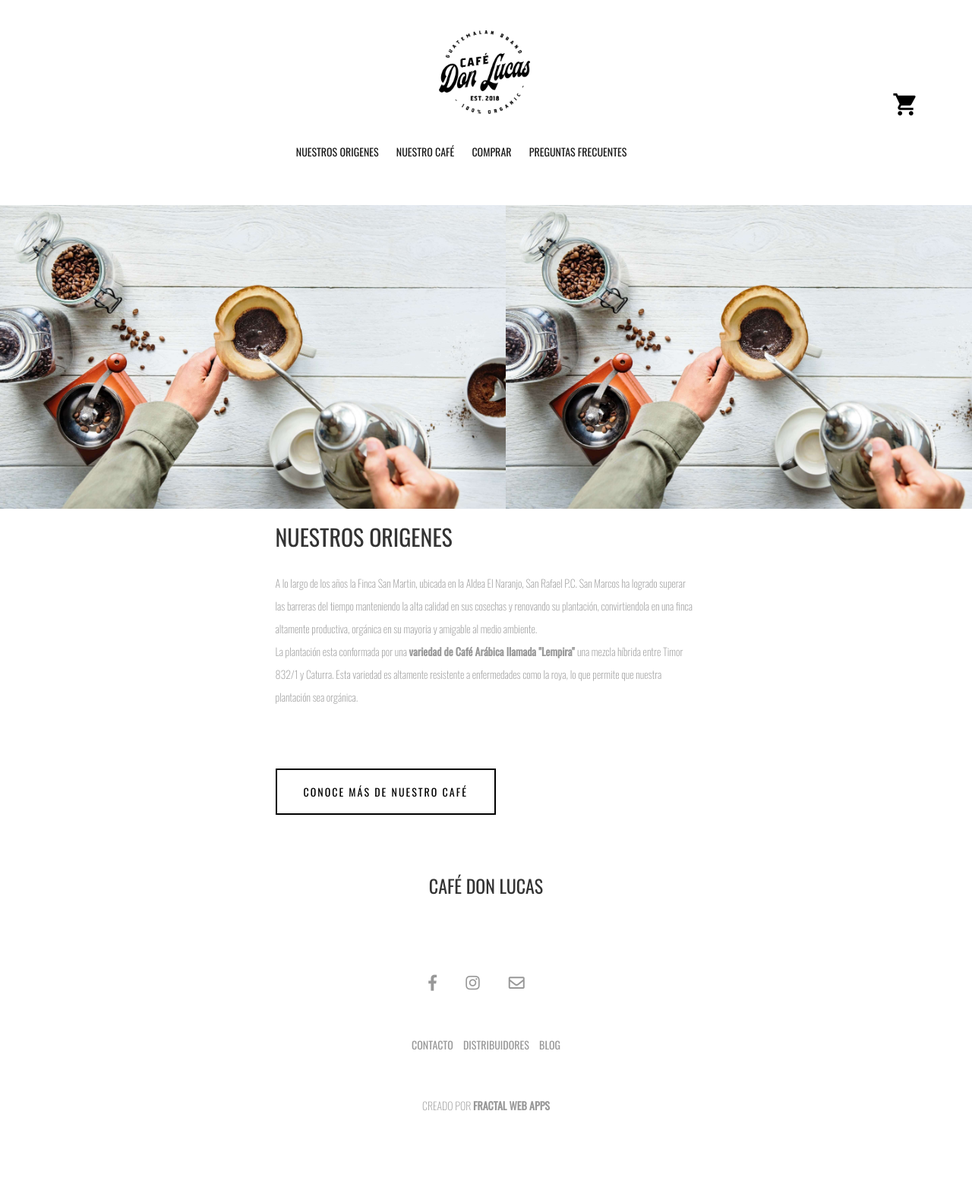
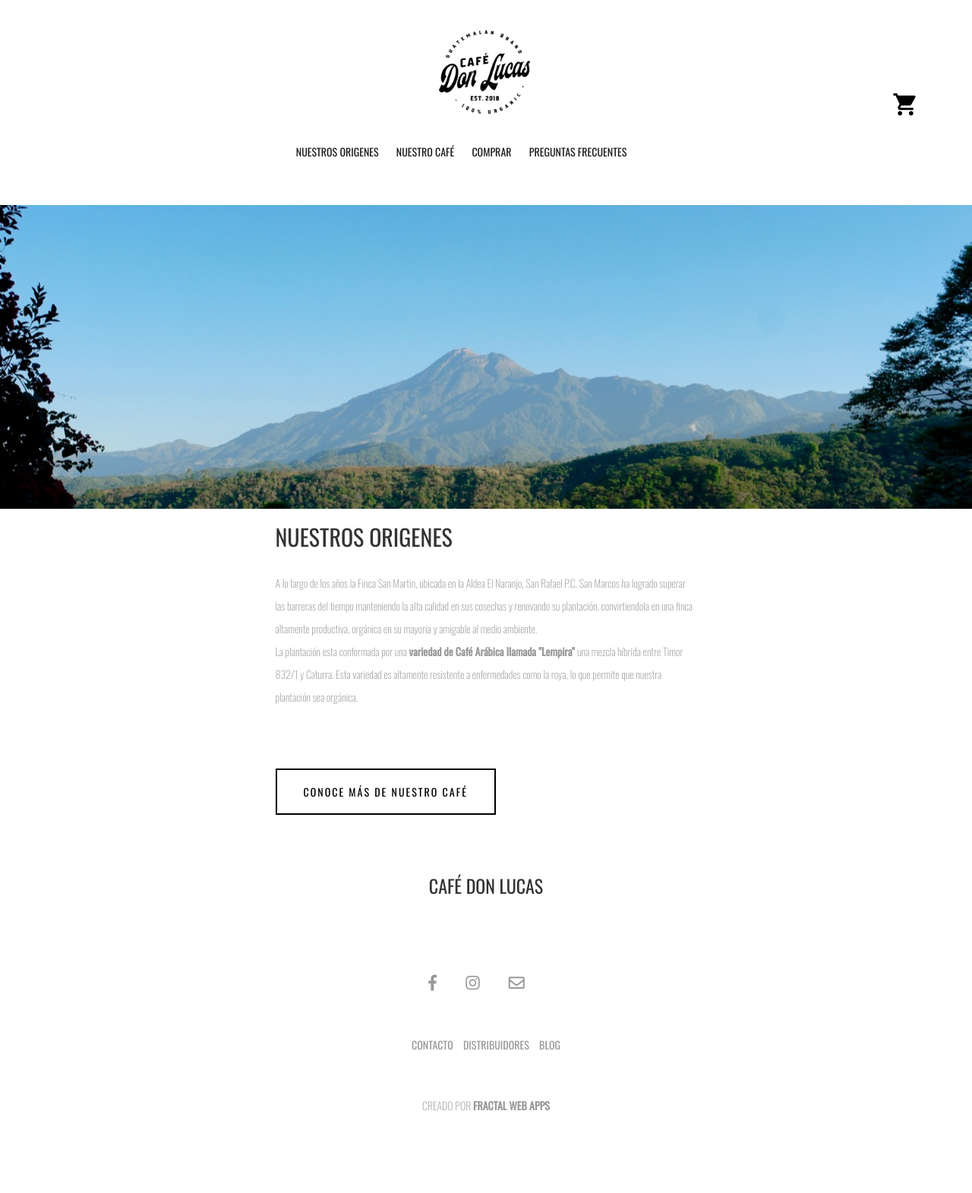
Before and after one commit to rmeoni/fractal, a Jekyll site: the page built from origenes.markdown, in a window 1280 px wide. Shown: the whole page at 76% size. Built offline with Jekyll 4.4.1, drawn with Linux system fonts in a browser that asks for light colours; nearby versions of some CDN libraries.

Commit message:
fixing origenes

```diff
--- a/assets/style.css
+++ b/assets/style.css
@@ -201,10 +201,12 @@
 }
 
 #origines-featuring {
-	background-image: url("/images/origenes-2.jpg");
+	background-image: url("/images/SAM_7000.jpg");
 	background-attachment: fixed;
-	background-size: contain;
+	background-size: cover;
 	height: 400px;
+	background-repeat: no-repeat;
+	background-position: center;
 }
 
 #origenes-supporting p {
```
Also changed, not shown: 1 other file.
